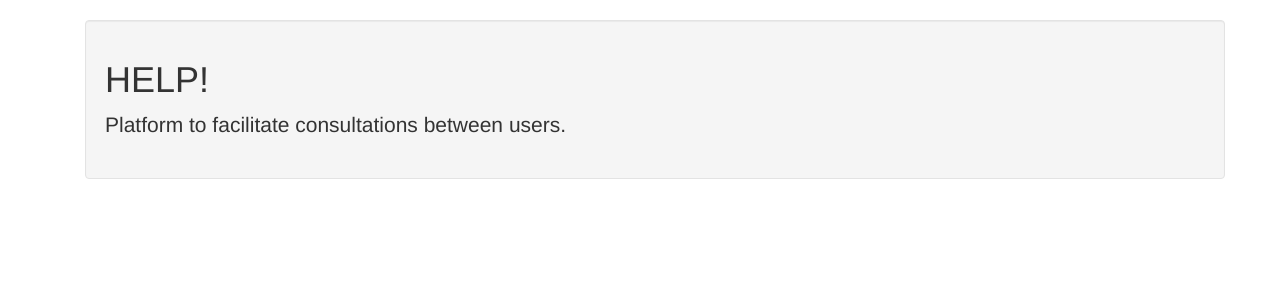
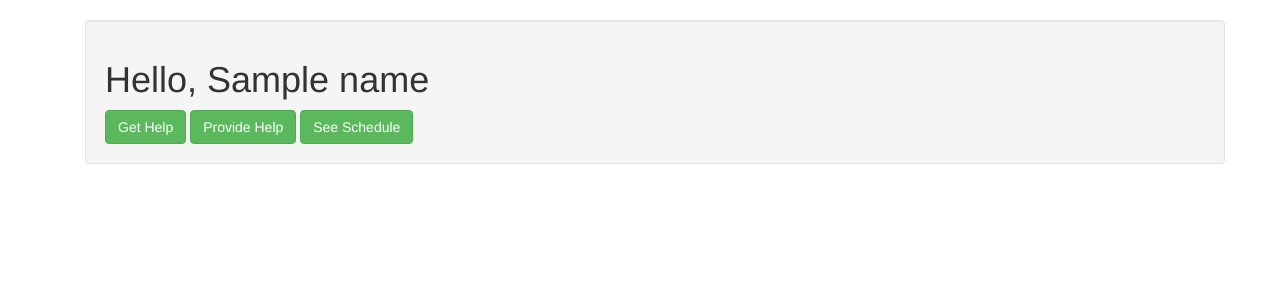
Before and after one commit to azhenxuan/help, a Flask app: template templates/index.html in a window 1280 px wide. Shown: the part 52-352 px from the top of the page. Run offline with Flask 2, Linux system fonts and the light colour scheme; the template is opened without the code that fills it: most values are stand-ins (such as "Sample title", 1, 10 or a date in 2020); some libraries are stand-ins or nearby versions.

Commit message:
redirect to internal page after login. see_schedule button works now

```diff
--- a/help.py
+++ b/help.py
@@ -84,10 +84,6 @@ class NewConsultForm(Form):
 
 @app.route('/')
 def index():
-    return render_template('index.html')
-
-@app.route('/inside')
-def inside():
     if request.args.get('token'):
         session['token'] = request.args['token']
 
@@ -101,11 +97,10 @@ def inside():
             if not User.query.filter_by(user_id = user_id).first():
                 new_user = User(name=name, user_id=user_id)
                 db.session.add(new_user)
-            return render_template('inside.html', name=name.title())
+            return render_template('index.html', name=name.title())
 
     session['token'] = None
-    flash("You are currently logged out. Please log in.")
-    return redirect(url_for('index'))
+    return render_template('index.html', name=None)
 
 @app.route('/get_help')
 def get_help():
--- a/templates/base.html
+++ b/templates/base.html
@@ -35,7 +35,7 @@
                 <li><a href="provide_help">Provide Help</a></li>
                 <li><a href="see_schedule">See Schedule</a></li>
                 {% else %}
-                <li><a href="https://ivle.nus.edu.sg/api/login/?apikey=UY5RaT4yK3lgWflM47CJo&url=http%3A%2F%2F127.0.0.1:5000%2Finside">Log In</a></li>
+                <li><a href="https://ivle.nus.edu.sg/api/login/?apikey=UY5RaT4yK3lgWflM47CJo&url=http%3A%2F%2F127.0.0.1:5000">Log In</a></li>
                 {% endif %}
             </ul>
         </div>
--- a/templates/index.html
+++ b/templates/index.html
@@ -5,8 +5,15 @@
 {% block page_content %}
 <div class="container">
     <div class="well">
-        <h1>HELP!</h1>
+    	{% if name %}
+		<h1>Hello, {{ name }}</h1>
+		<a href="get_help" class="btn btn-success">Get Help</a>
+		<a href="provide_help" class="btn btn-success">Provide Help</a>
+		<a href="see_schedule" class="btn btn-success">See Schedule</a>
+        {% else %}
+		<h1>HELP!</h1>
         <p class="lead">Platform to facilitate consultations between users.</p>
+		{% endif %}
     </div>
 </div>
 {% endblock %}
```
Also changed, not shown: templates/inside.html (deleted, +0 -14 lines).
